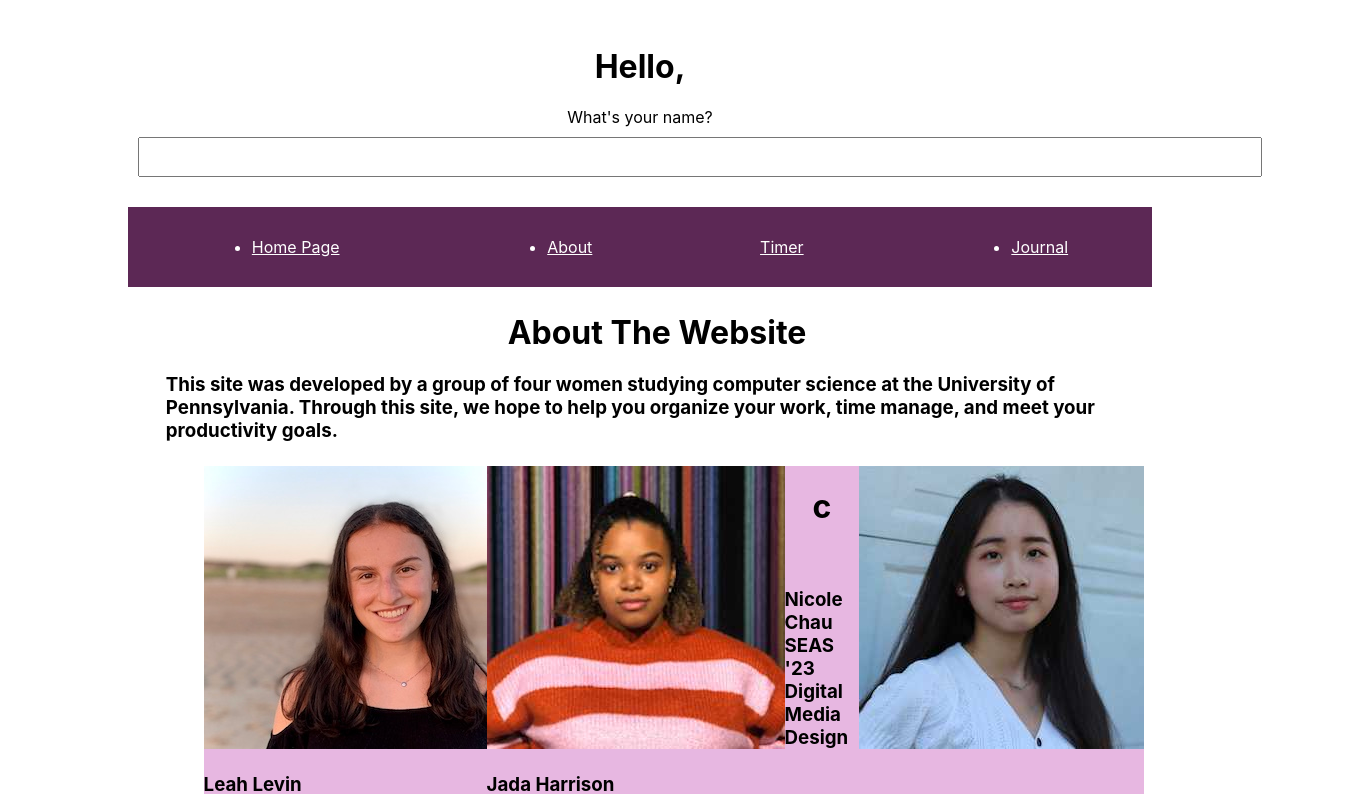
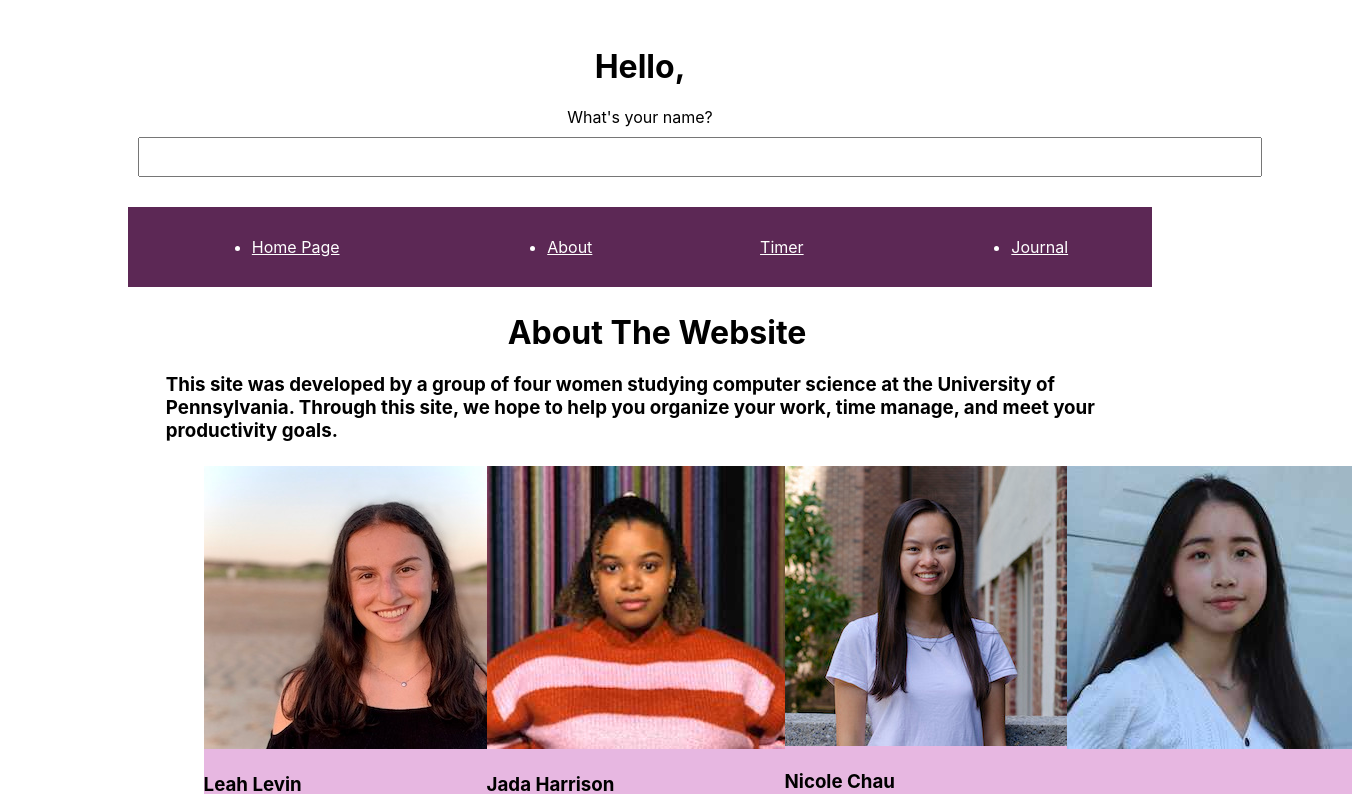
Before and after one commit to jadaharrison/WicsTechProject, a React (Create React App) app: page /about in a window 1280 px wide. Shown: the top 794 px of the page, 1352 px wide, since content can reach past the window. Built offline with nearby package versions, Linux system fonts and the light colour scheme.

Commit message:
added Nicole's pic

```diff
--- a/src/App.css
+++ b/src/App.css
@@ -62,4 +62,5 @@ nav {
   padding-left: 1cm;
   display: flex;
 
+
 }
--- a/src/Profile.js
+++ b/src/Profile.js
@@ -3,6 +3,7 @@ import "./App.css";
 import Leah from "./leahl01.jpeg"
 import Cindy from "./cindy.jpg"
 import Jada from "./jada.jpg"
+import Nicole from "./NicoleChau.jpg"
 
 
 function Profile(props) {
@@ -41,7 +42,7 @@ function Profile(props) {
         return (
 
              <div className = "profile">
-              <h1> c </h1>
+              <img src={Nicole} alt={"Nicole"}/>
               <br></br>
               <br></br>
                 <h3>{props.name}</h3>
```
Also changed, not shown: src/NicoleChau.jpg (added).
